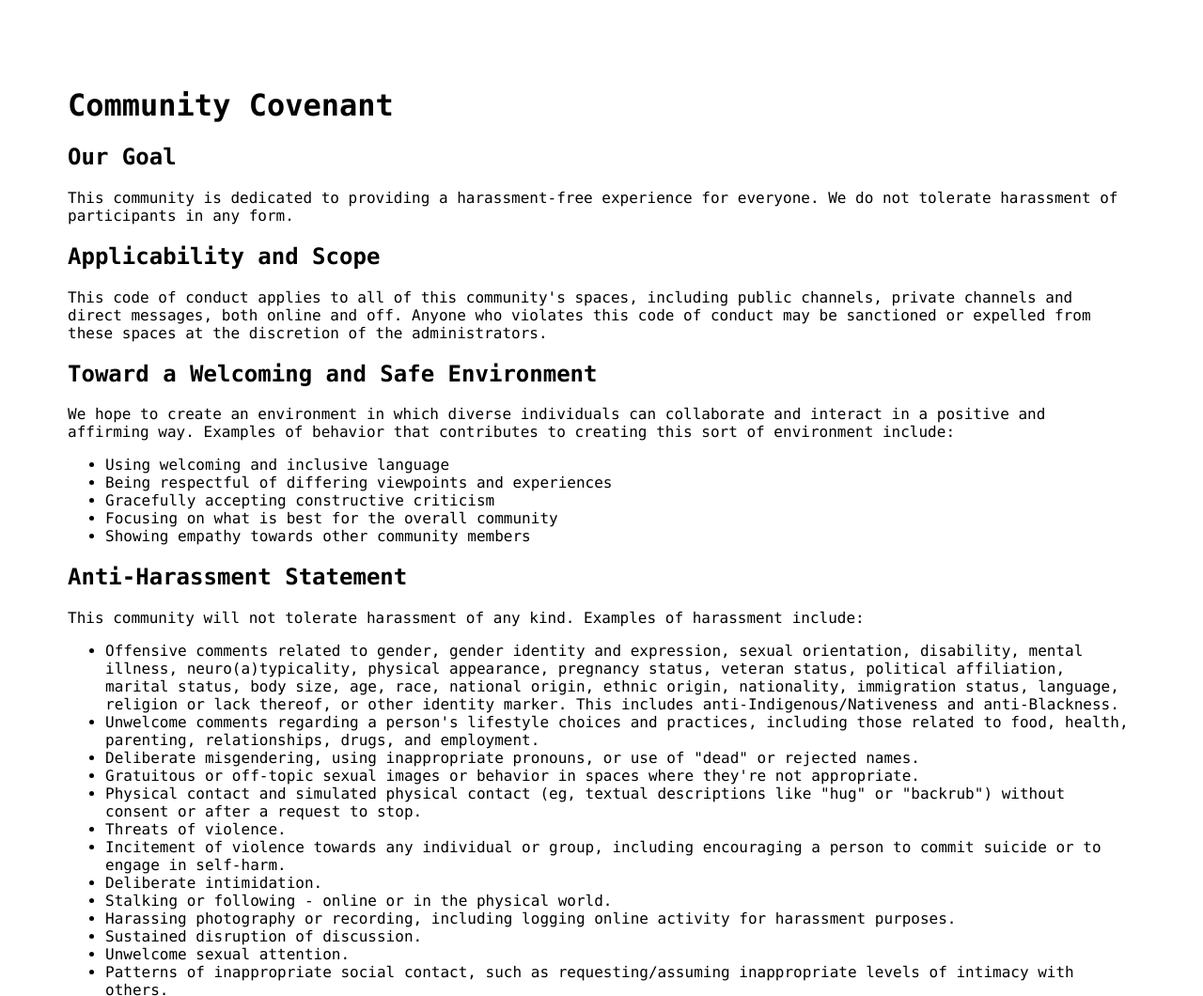
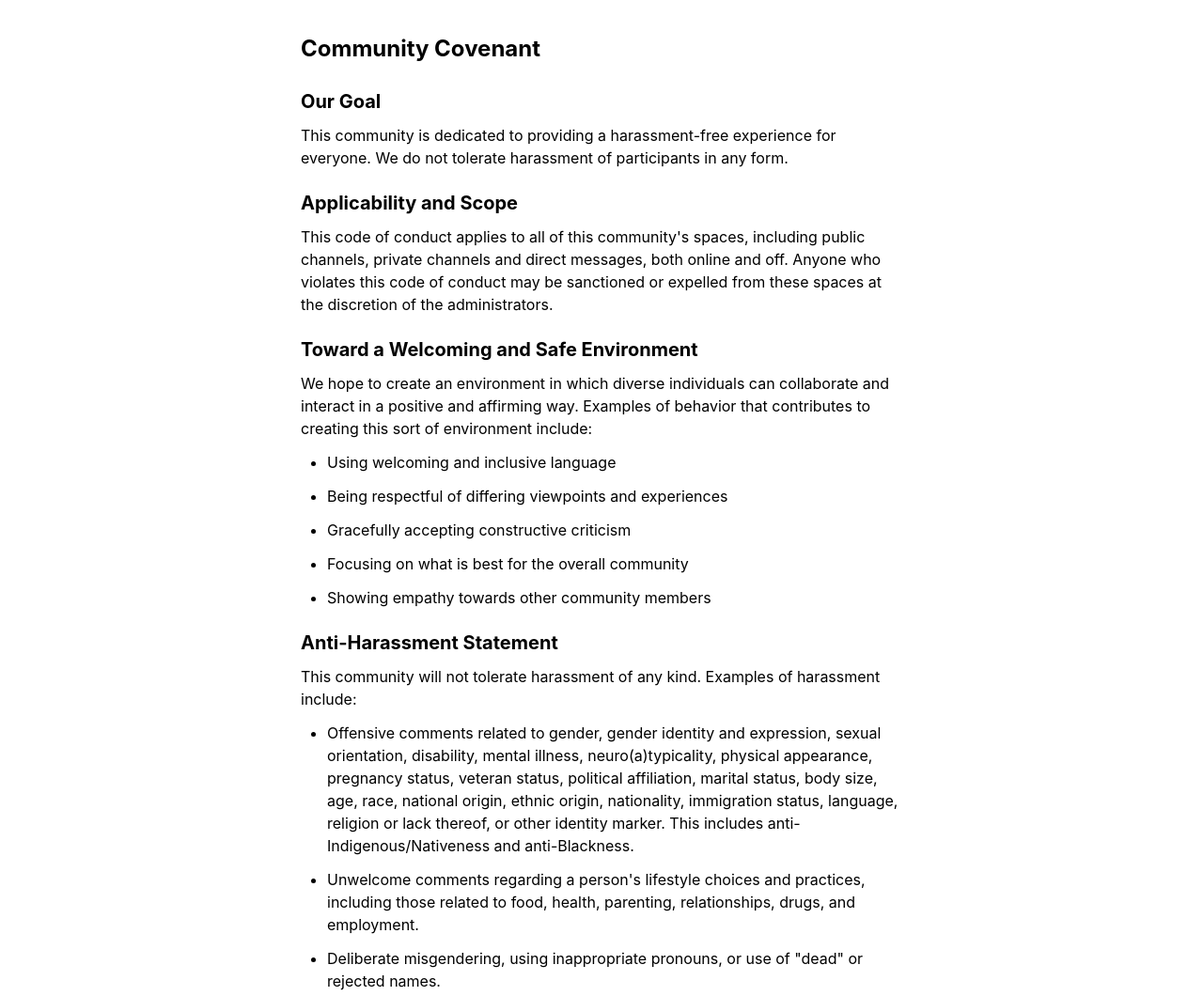
Before and after one commit to ContributorCovenant/community_covenant, a plain HTML site: page version/1/0/index.htm in a window 1280 px wide. Shown: the top 1060 px of the page at 94% size. Drawn offline with Linux system fonts and the light colour scheme.

Commit message:
Improve typography
Use the GitHub way of specifying common system sans fonts.
Set a maximum width for improved readability.
Specify a line-height, to make the space between lines larger than
the space between words, to better guide the eye.

```diff
--- a/version/1/0/index.htm
+++ b/version/1/0/index.htm
@@ -2,12 +2,50 @@
 
 <head>
 	<style>
+		* {
+			margins: 0;
+			padding: 0;
+		}
+
 		body {
-			font-family: consolas, courier;
-			padding: 4em;
+			font-family: -apple-system, BlinkMacSystemFont, "Segoe UI", Helvetica, Arial, sans-serif, "Apple Color Emoji", "Segoe UI Emoji", "Segoe UI Symbol";;
+			line-height: 1.5rem;
+			max-width: 40rem;
+			margin: 0 auto;
+			padding: 1.5rem;
 		}
+
 		a {
-			color: #990000;
+			color: #900;
+		}
+
+		a:hover {
+			color: inherit;
+		}
+
+		h1 {
+			font-size: 1.5rem;
+			font-weight: bold;
+			margin-bottom: 2rem;
+		}
+
+		h2 {
+			font-size: 1.25rem;
+			font-weight: bold;
+			margin: 1.5rem 0 .75rem;
+		}
+
+		ul, p {
+			margin: .75rem 0;
+		}
+
+		ul {
+			list-style: disc outside;
+			padding-left: 1.75rem;
+		}
+
+		li {
+			margin-bottom: .75rem;
 		}
 	</style>
 </head>
```
